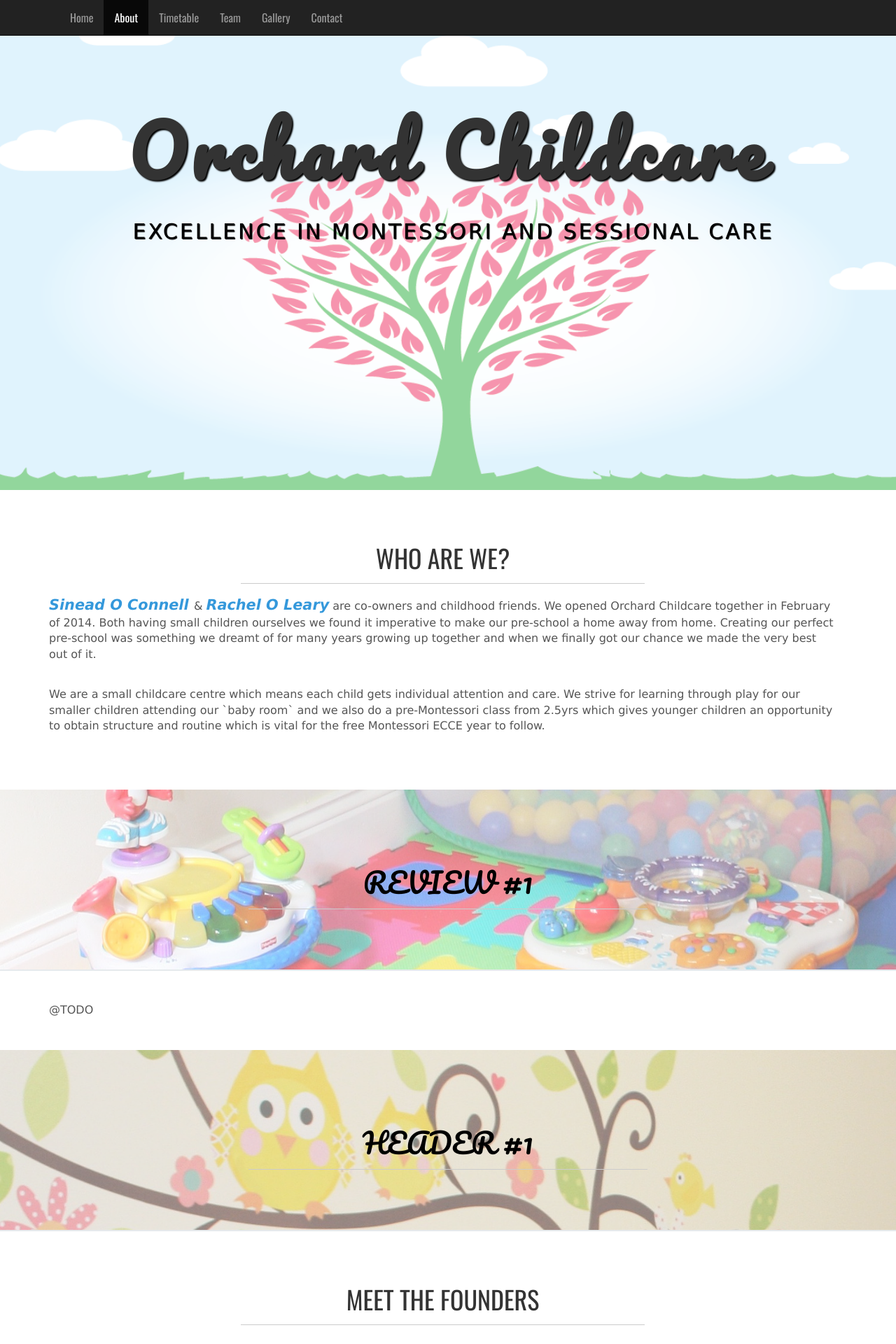
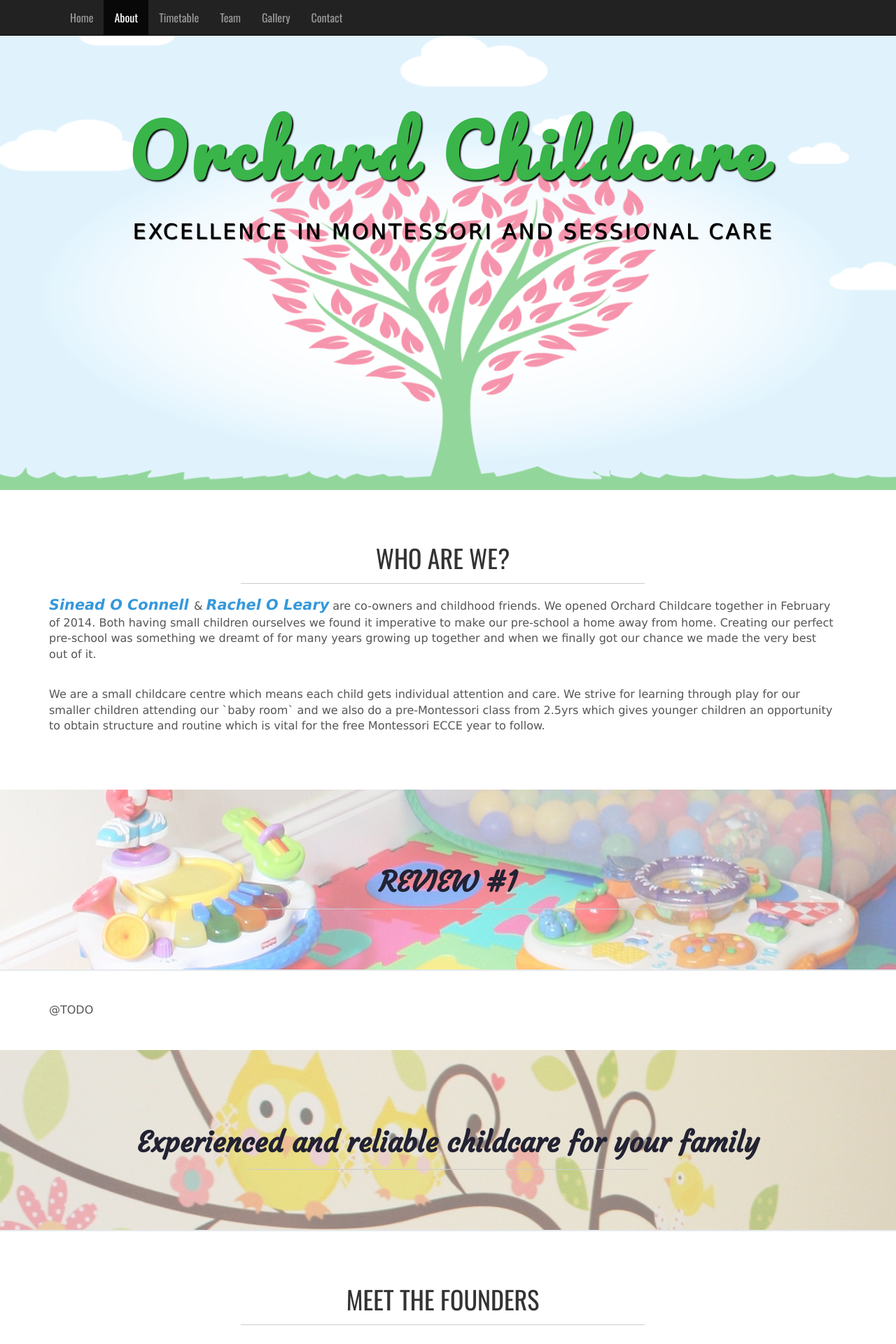
Before and after one commit to NomadicWeb/orchardchildcare.ie, a WordPress theme: template orchard_theme/index.php in a window 1280 px wide. Shown: the top 1920 px of the page at 70% size. Run offline with PHP 8.4 and a stand-in for WordPress, Linux system fonts and the light colour scheme; the site name, menu and one post (Sample post) are stand-ins, and other content is empty.

Commit message:
add text colors

```diff
--- a/orchard_theme/assets/css/main.css
+++ b/orchard_theme/assets/css/main.css
@@ -15,6 +15,7 @@
 
 @import url(http://fonts.googleapis.com/css?family=Pacifico);
 @import url(http://fonts.googleapis.com/css?family=Oswald);
+@import url(http://fonts.googleapis.com/css?family=Courgette);
 
 html,
 button,
@@ -37,7 +38,7 @@ body {
 
 ::-moz-selection {
     background: #f2c2c9;
-    color: #a4003a;
+    color:#222233 !important;
     text-shadow: none;
 }
 
@@ -303,8 +304,15 @@ a:after {
     -o-background-size: cover;
     background-size: cover;
 }
+.fancy-header{
+    font-family: 'Pacifico', cursive;
+    color:#39B54A;
+}
+
 .fancy-text{
-    font-family: 'Pacifico', cursive;
+    font-family: 'Courgette', cursive;
+    font-weight:bold;
+    color:#222233 !important;
 }
 
 #headerwrap h1 {
--- a/orchard_theme/index.php
+++ b/orchard_theme/index.php
@@ -39,7 +39,7 @@
         <!-- ==== HEADERWRAP ==== -->
         <div id="headerwrap" id="home" name="home">
             <header class="clearfix">
-                    <h1 class="fancy-text">Orchard Childcare</h1>
+                    <h1 class="fancy-header">Orchard Childcare</h1>
                     <p>Excellence in Montessori and sessional care</p>
             </header>
         </div><!-- /headerwrap -->
@@ -79,7 +79,7 @@
         <!-- ==== SECTION DIVIDER2 -->
         <section class="section-divider textdivider divider2">
             <div class="container fancy-text">
-                <h1 class="fancy-text">HEADER #1</h1>
+                <h1 class="fancy-text">Experienced and reliable childcare for your family</h1>
                 <hr>
             </div><!-- container -->
         </section><!-- section -->
@@ -123,9 +123,9 @@
                         <img class="img-responsive" src="<?php echo get_template_directory_uri(); ?>/assets/img/macbook.png" align="">
                     </div>
                     <div class="col-lg-4">
-                        <h2>Children's happiness is our utmost priority.</h2>
+                        <h2>Your childs happiness is our utmost priority.</h2>
                         <p>A safe and enjoyable environment for your child all year round. Want to get in touch with us?</p>
-                        <p><a href="#contact"class="btn btn-success smoothScroll">Contact Us</a></p>
+                        <p><a href="#contact"class="btn btn-success smoothScroll">Contact us Now!</a></p>
                     </div>
                 </div><!-- row -->
             </div>
@@ -145,9 +145,6 @@
         <div class="container" id="portfolio" name="portfolio">
         <br>
             <div class="row">
-                <br>
-                <h1 class="centered fancy-text">We create a safe and fun environment</h1>
-                <hr>
                 <br>
                 <br>
             </div><!-- /row -->
@@ -221,7 +218,7 @@
     <!-- ==== SECTION DIVIDER4 ==== -->
     <section class="section-divider textdivider divider4">
         <div class="container">
-			<h1 class="fancy-text">HEADER #2</h1>
+            <h1 class="fancy-text">We create memorable experiences for your child</h1>
         </div><!-- container -->
     </section><!-- section -->
 
@@ -229,8 +226,6 @@
         <div class="row">
             <br>
             <h1 class="centered">THANKS FOR VISITING US</h1>
-            <br>
-            <br>
             <div class="col-lg-3"></div>
             <div class="col-lg-3">
                 <h3>Contact Information</h3>
@@ -243,8 +238,8 @@
 
             <div class="col-lg-3">
                 <h3>Support Us</h3>
-                <p>Orchard Childcare is run by people from your local community. Please help our endeavour to create a safe
-                   environment for the children of Cork.</p>
+                <p>Orchard Childcare is run by members of your local community. Please help our endeavour to create a safe environment for the children of Cork.</p>
+
             </div><!-- col -->
 
         </div><!-- row -->
```
Lines whose indentation alone changed are shown as unchanged.
